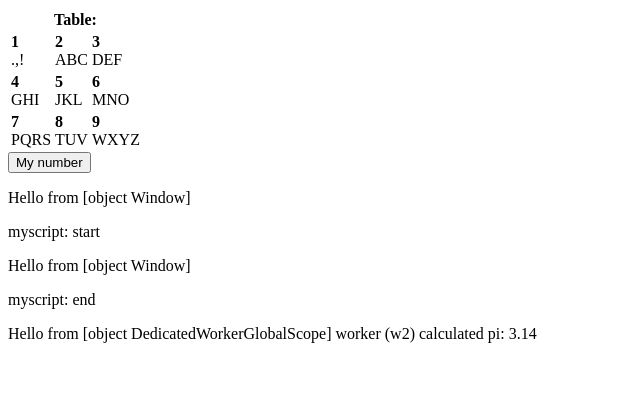
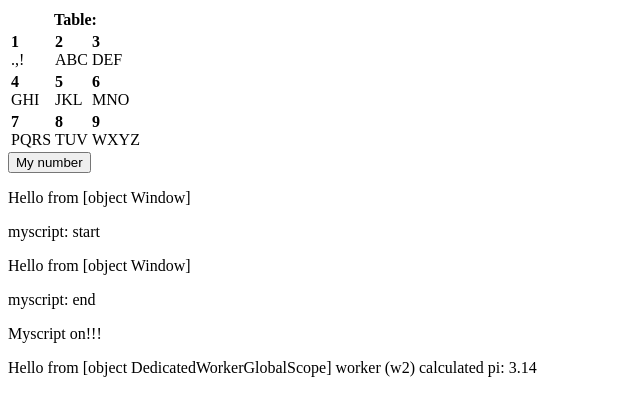
Before and after one commit to inkova/web-technologies, a plain HTML site: page hw-8.html in a window 1280 px wide. Shown: the whole page, without its empty margins (0-640 px from the left). Drawn offline with Linux system fonts and the light colour scheme.

```diff
--- a/hw-8.html
+++ b/hw-8.html
@@ -12,8 +12,12 @@
     let newP = document.createElement("p");
     newP.innerHTML = talk.call(self);
     document.body.appendChild(newP);
+    import("./myscript.js").then(loadmodule => {
+        let newP = document.createElement("p");
+        newP.innerHTML = loadmodule.default();
+        document.body.appendChild(newP);
+    });
 
-    import("./myscript.js");
     </script>
 
 <table id="idTable">
--- a/myscript.js
+++ b/myscript.js
@@ -48,3 +48,7 @@ sw.port.start();
 let newP1 = document.createElement("p");
 newP1.innerHTML ="myscript: end";
 document.body.appendChild(newP1);
+
+export default function(){
+    return 'Myscript on!!!';
+}
```
